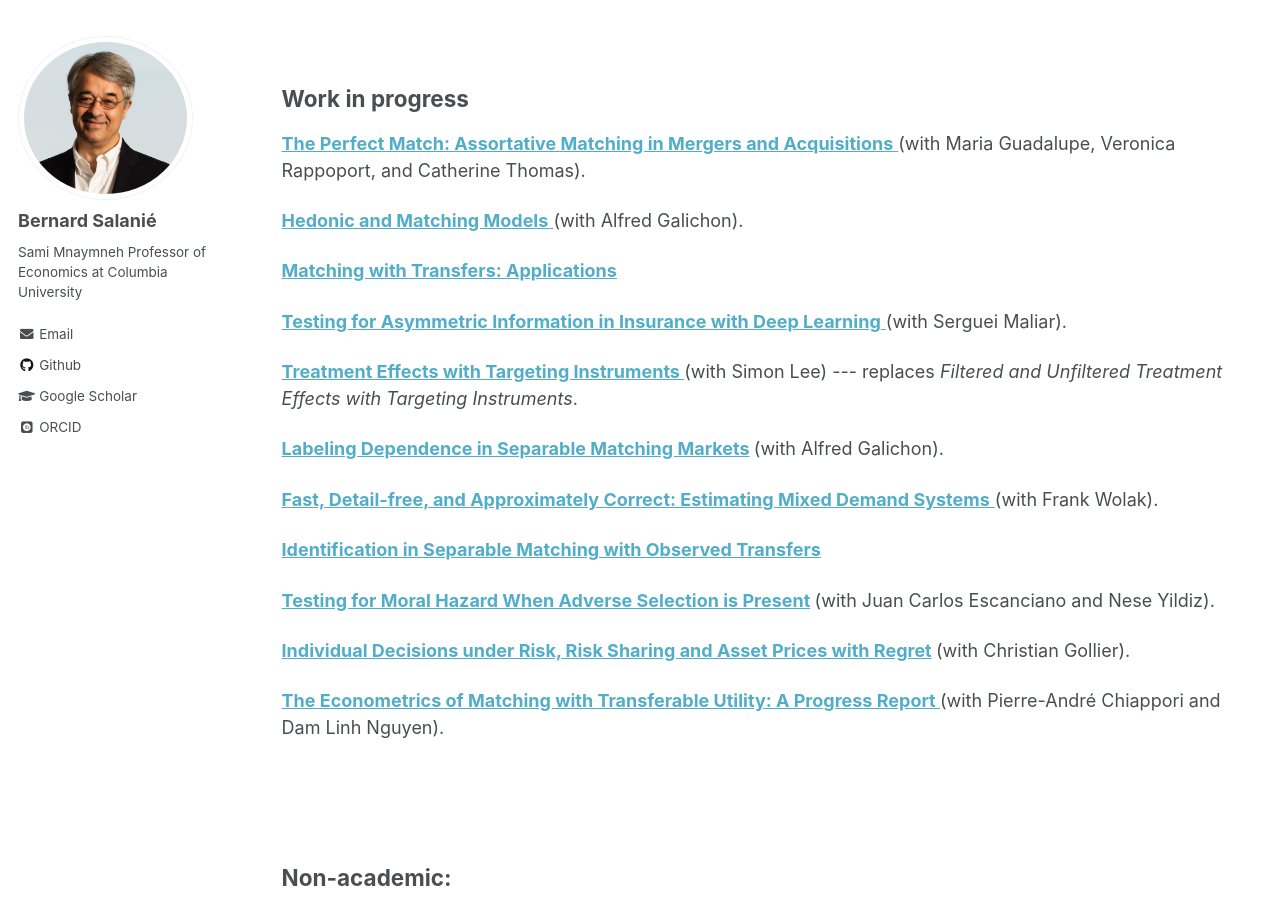
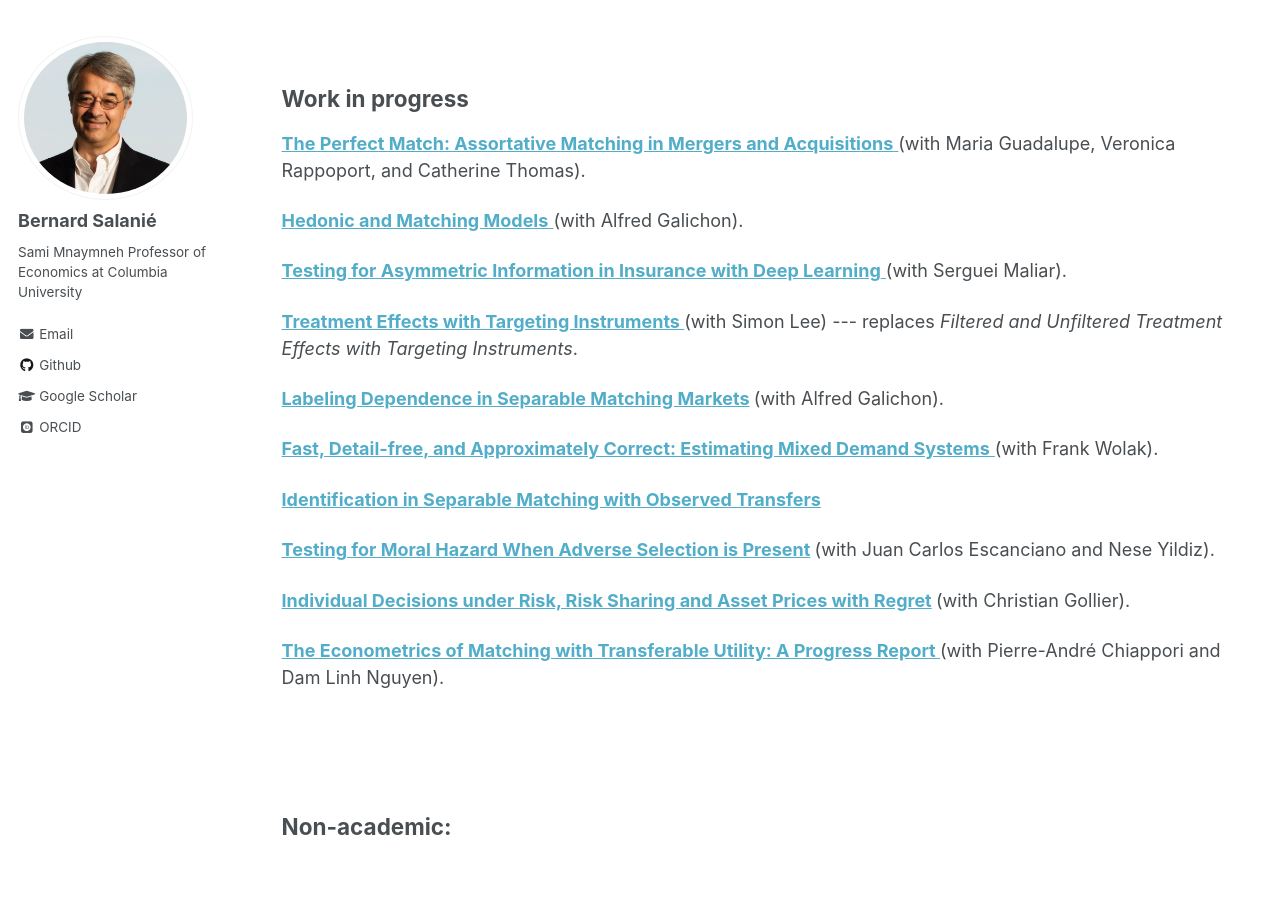
Before and after one commit to bsalanie/bsalanie.github.io, a Jekyll site: the page built from _pages/publications.html, in a window 1280 px wide and 900 px high, scrolled down 5362 px. Built offline with Jekyll 4.4.1, drawn with Linux system fonts in a browser that asks for light colours; some web fonts are replaced.

Commit message:
deleted published DP

```diff
--- a/_pages/publications.html
+++ b/_pages/publications.html
@@ -873,14 +873,6 @@ href="https://bsalanie.github.io/files/GalichonSalanie_handbook_chapter_13Nov202
 </p>
 
 
-<p>
-  <a
-    href="https://bsalanie.github.io/files/MatchingTUapplisv2.pdf"
-  >
-    <strong>Matching with Transfers: Applications</strong>
-  </a>
-</p>
-
 
 
 <p>
```
